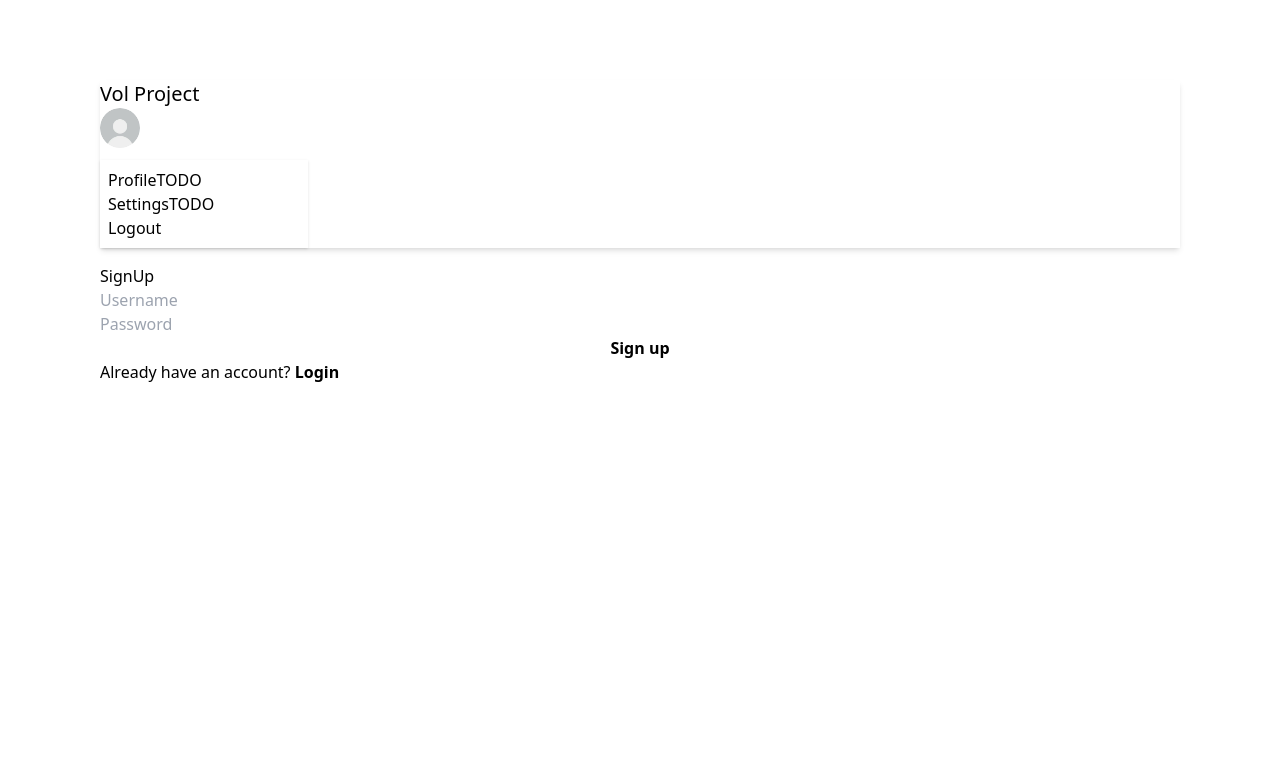
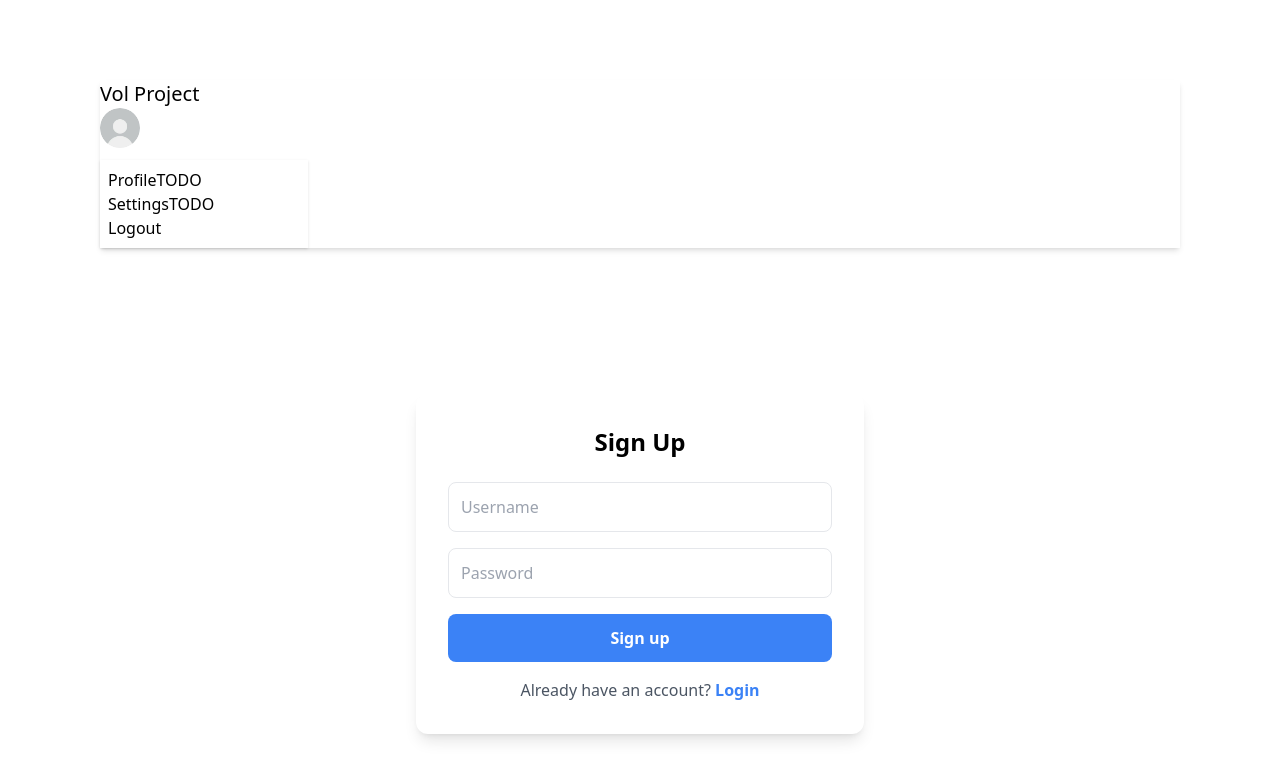
Before and after one commit to kennyli306/vol-proj, a Next.js app: page /signup in a window 1280 px wide. Shown: the top 780 px of the page. Built offline with nearby package versions, Linux system fonts and the light colour scheme.

Commit message:
improve UI of signup and login

```diff
--- a/app/login/page.tsx
+++ b/app/login/page.tsx
@@ -61,13 +61,41 @@ export default function LoginPage() {
     return (
         <div className="flex flex-col min-h-screen max-w-[1080px] mx-auto m-16">
             <NavBar />
-            <h1>Login</h1>
-            {errorMessage && <p className="text-red-500">{errorMessage}</p>}
-            <input type="username" placeholder="Username" value={username} onChange={(e) => setUsername(e.target.value)} required/>
-            <input type="password" placeholder="Password" value={password} onChange={(e) => setPassword(e.target.value)} required/>
-            <button onClick={handleLogin}><b>Log in</b></button>
-            <div>
-                Not have an account? <a href={`/signup?returnTo=${encodeURIComponent(window.location.pathname)}`}><b>Sign up</b></a>
+            <div className="flex flex-col items-center justify-center flex-grow">
+                <div className="bg-white shadow-lg rounded-xl p-8 w-full max-w-md">
+                    <h1 className="text-2xl font-semibold text-center mb-6">Login</h1>
+                    {errorMessage && <p className="text-red-500 text-sm text-center mb-4">{errorMessage}</p>}
+                    <input
+                        type="text"
+                        placeholder="Username"
+                        value={username}
+                        onChange={(e) => setUsername(e.target.value)}
+                        className="w-full p-3 border rounded-lg mb-4 focus:outline-none focus:ring-2 focus:ring-blue-400"
+                        required
+                    />
+                    <input
+                        type="password"
+                        placeholder="Password"
+                        value={password}
+                        onChange={(e) => setPassword(e.target.value)}
+                        className="w-full p-3 border rounded-lg mb-4 focus:outline-none focus:ring-2 focus:ring-blue-400"
+                        required
+                    />
+                    <button
+                        onClick={handleLogin}
+                        className="w-full bg-blue-500 text-white py-3 rounded-lg font-semibold hover:bg-blue-600 transition"
+                    >
+                        Log in
+                    </button>
+                    <div className="text-center mt-4">
+                        <p className="text-gray-600">Not have an account?
+                            <a
+                                href={`/signup?returnTo=${encodeURIComponent(window.location.pathname)}`}
+                                className="text-blue-500 font-semibold hover:underline"
+                            > Sign up</a>
+                        </p>
+                    </div>
+                </div>
             </div>
         </div>
     );
--- a/app/signup/page.tsx
+++ b/app/signup/page.tsx
@@ -54,14 +54,42 @@ export default function LoginPage() {
     return (
         <div className="flex flex-col min-h-screen max-w-[1080px] mx-auto m-16">
             <NavBar />
-            <h1>SignUp</h1>
-            {errorMessage && <p className="text-red-500">{errorMessage}</p>}
-            <input type="username" placeholder="Username" value={username} onChange={(e) => setUsername(e.target.value)} required/>
-            <input type="password" placeholder="Password" value={password} onChange={(e) => setPassword(e.target.value)} required/>
-            <button onClick={handleSignup}><b>Sign up</b></button>
-            <p>
-            Already have an account? <a href="/login"><b>Login</b></a>
-            </p>
+            <div className="flex flex-col items-center justify-center flex-grow">
+                <div className="bg-white shadow-lg rounded-xl p-8 w-full max-w-md">
+                    <h1 className="text-2xl font-semibold text-center mb-6">Sign Up</h1>
+                    {errorMessage && <p className="text-red-500 text-sm text-center mb-4">{errorMessage}</p>}
+                    <input
+                        type="text"
+                        placeholder="Username"
+                        value={username}
+                        onChange={(e) => setUsername(e.target.value)}
+                        className="w-full p-3 border rounded-lg mb-4 focus:outline-none focus:ring-2 focus:ring-blue-400"
+                        required
+                    />
+                    <input
+                        type="password"
+                        placeholder="Password"
+                        value={password}
+                        onChange={(e) => setPassword(e.target.value)}
+                        className="w-full p-3 border rounded-lg mb-4 focus:outline-none focus:ring-2 focus:ring-blue-400"
+                        required
+                    />
+                    <button
+                        onClick={handleSignup}
+                        className="w-full bg-blue-500 text-white py-3 rounded-lg font-semibold hover:bg-blue-600 transition"
+                    >
+                        Sign up
+                    </button>
+                    <div className="text-center mt-4">
+                        <p className="text-gray-600">Already have an account?
+                            <a
+                                href="/login"
+                                className="text-blue-500 font-semibold hover:underline"
+                            > Login</a>
+                        </p>
+                    </div>
+                </div>
+            </div>
         </div>
     );
 }
```
